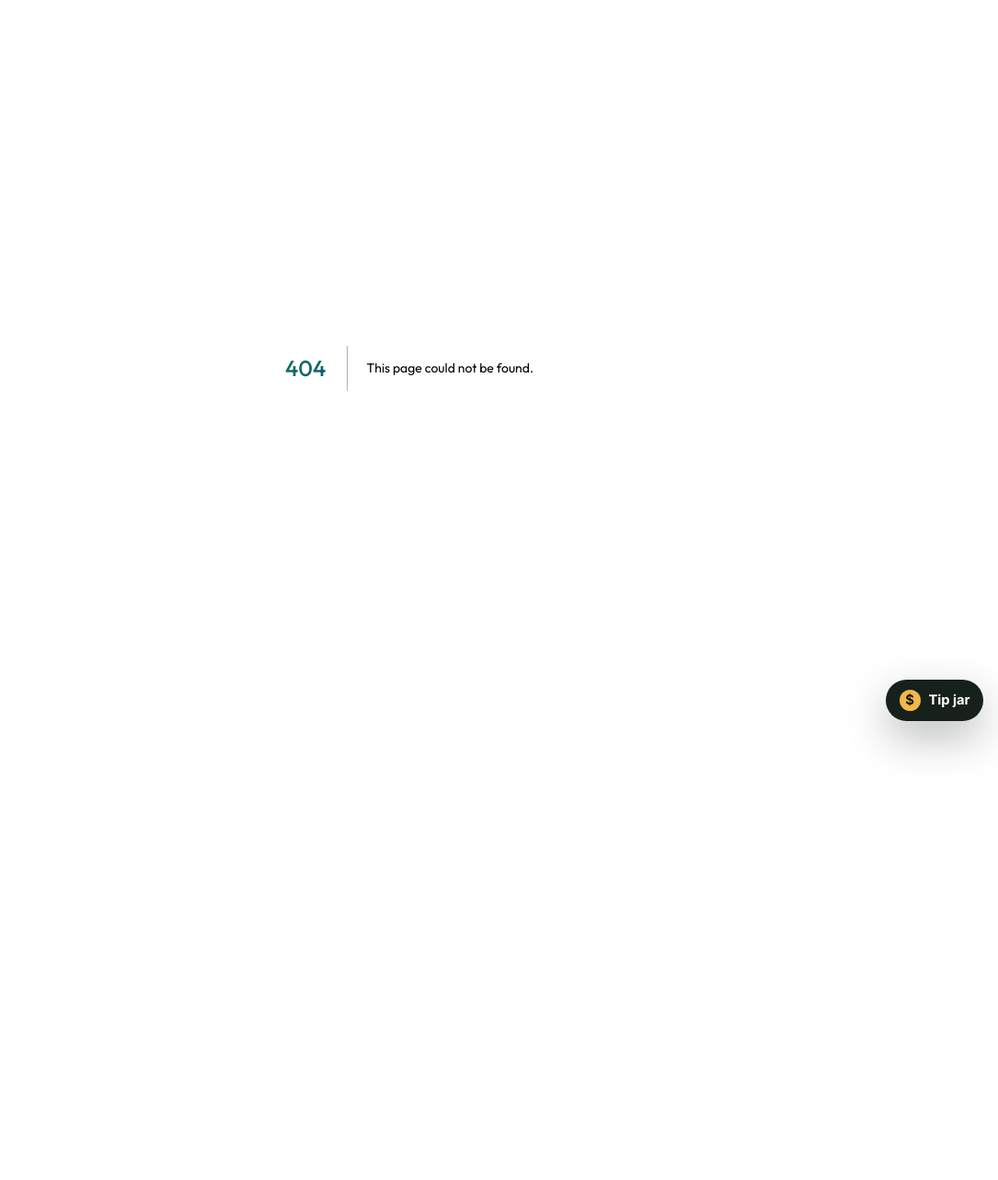
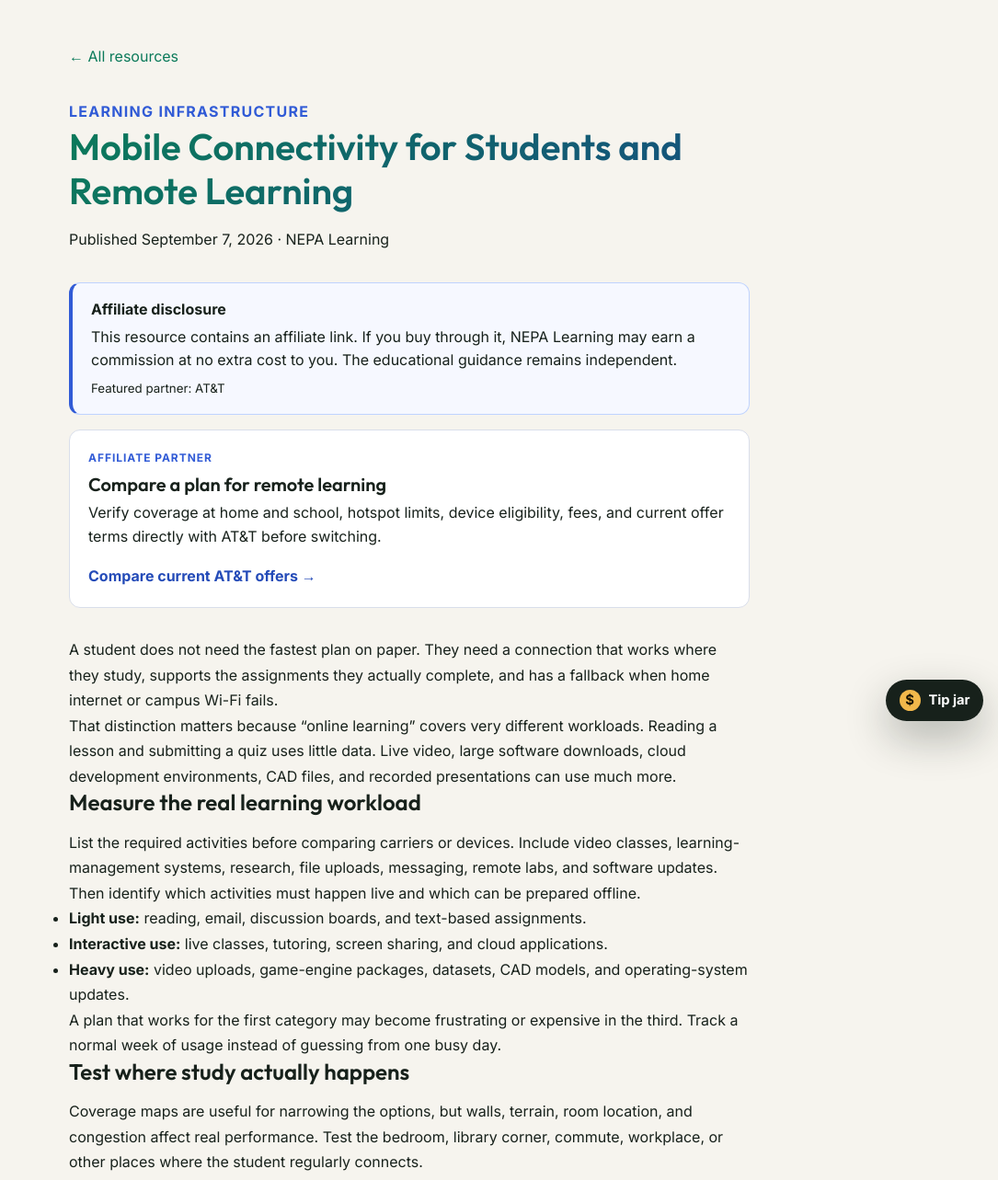
Before and after one commit to bkennedyshit/learning-platform, a Next.js app in the folder apps/content-site/: page /resources/mobile-connectivity-for-students-and-remote-learning in a window 1280 px wide. Before the commit this address had no page. Shown: the top 1283 px of the page at 92% size, without its empty margins (195-1280 px from the left). Before the commit the page ends 800 px from the top, so only its background shows below. Built offline with nearby package versions, Linux system fonts and the light colour scheme.

Commit message:
Add remote learning connectivity resource and stable sitemap

```diff
--- a/apps/content-site/src/app/layout.tsx
+++ b/apps/content-site/src/app/layout.tsx
@@ -4,9 +4,14 @@ import { Analytics } from "@vercel/analytics/next";
 import { SpeedInsights } from "@vercel/speed-insights/next";
 import "katex/dist/katex.min.css";
 import "./globals.css";
+import { SITE_URL } from "../lib/site";
 
 export const metadata: Metadata = {
-  title: "Learning Platform Content Site",
+  metadataBase: new URL(SITE_URL),
+  title: {
+    default: "NEPA Learning",
+    template: "%s | NEPA Learning",
+  },
   description: "Browse published learning lessons and resources.",
 };
 
--- /dev/null
+++ b/apps/content-site/src/app/resources/mobile-connectivity-for-students-and-remote-learning/page.tsx
@@ -0,0 +1,67 @@
+import type { Metadata } from "next";
+import Link from "next/link";
+import { AffiliateDisclosure } from "../../../components/AffiliateDisclosure";
+import { AffiliateOffer } from "../../../components/AffiliateOffer";
+
+export const metadata: Metadata = {
+  title: "Mobile Connectivity for Students and Remote Learning",
+  description: "A practical guide to coverage, hotspot data, offline study, security, and the real cost of a student mobile plan.",
+  alternates: { canonical: "/resources/mobile-connectivity-for-students-and-remote-learning" },
+};
+
+export default function MobileConnectivityResource() {
+  return (
+    <main style={{ maxWidth: 780, margin: "0 auto", padding: "3rem 1.25rem 5rem", lineHeight: 1.72 }}>
+      <Link href="/resources">← All resources</Link>
+      <article>
+        <header style={{ margin: "2rem 0" }}>
+          <p style={{ color: "#315bd6", fontWeight: 800, letterSpacing: ".08em", textTransform: "uppercase" }}>Learning infrastructure</p>
+          <h1>Mobile Connectivity for Students and Remote Learning</h1>
+          <p>Published September 7, 2026 · NEPA Learning</p>
+        </header>
+
+        <AffiliateDisclosure partner="AT&T" />
+        <AffiliateOffer />
+
+        <p>A student does not need the fastest plan on paper. They need a connection that works where they study, supports the assignments they actually complete, and has a fallback when home internet or campus Wi-Fi fails.</p>
+
+        <p>That distinction matters because “online learning” covers very different workloads. Reading a lesson and submitting a quiz uses little data. Live video, large software downloads, cloud development environments, CAD files, and recorded presentations can use much more.</p>
+
+        <h2>Measure the real learning workload</h2>
+        <p>List the required activities before comparing carriers or devices. Include video classes, learning-management systems, research, file uploads, messaging, remote labs, and software updates. Then identify which activities must happen live and which can be prepared offline.</p>
+        <ul>
+          <li><strong>Light use:</strong> reading, email, discussion boards, and text-based assignments.</li>
+          <li><strong>Interactive use:</strong> live classes, tutoring, screen sharing, and cloud applications.</li>
+          <li><strong>Heavy use:</strong> video uploads, game-engine packages, datasets, CAD models, and operating-system updates.</li>
+        </ul>
+        <p>A plan that works for the first category may become frustrating or expensive in the third. Track a normal week of usage instead of guessing from one busy day.</p>
+
+        <h2>Test where study actually happens</h2>
+        <p>Coverage maps are useful for narrowing the options, but walls, terrain, room location, and congestion affect real performance. Test the bedroom, library corner, commute, workplace, or other places where the student regularly connects.</p>
+        <p>Download speed is only one measurement. Live classes and remote desktops also depend on latency and stability, while submitting media depends on upload speed. A connection that produces one impressive speed test can still drop repeatedly during a class.</p>
+
+        <h2>Read hotspot limits carefully</h2>
+        <p>A phone plan and its hotspot allowance are not always the same pool of usable high-speed data. Check the current allowance, what happens after it is used, which devices qualify, the number of required lines, activation costs, and the duration of any promotion. Carrier terms change, so verify them directly before switching.</p>
+        <p>If a laptop will depend on the hotspot, test the actual laptop and learning applications. Do not assume performance on the phone itself proves that tethering will meet the workload.</p>
+
+        <h2>Build an offline study path</h2>
+        <p>Connectivity will fail occasionally, even with a well-chosen plan. Download readings, assignment instructions, reference material, and permitted media before a long commute or expected outage. Keep local tools available for writing, coding, and note taking.</p>
+        <p>When possible, choose applications that save drafts locally and resume uploads. A student should be able to tell whether work is pending, submitted, or failed. Important assignments deserve a local copy with a clear filename and timestamp.</p>
+
+        <h2>Use a genuinely separate backup</h2>
+        <p>A phone and tablet on the same network may fail together. A backup could be another carrier in the household, a school hotspot, a library, an approved campus lab, or an offline workflow that lets the student continue until service returns.</p>
+        <p>The right backup depends on the cost of interruption. A recorded lecture is easy to resume. A timed exam, live presentation, or remote lab needs a stronger contingency plan agreed with the instructor beforehand.</p>
+
+        <h2>Protect accounts and devices</h2>
+        <p>Use device locks, current software, multi-factor authentication, and the school’s approved access method. Avoid sharing passwords or moving protected coursework into random personal services just to finish a transfer. Know how to remotely lock a lost phone and how to contact the school if access credentials are exposed.</p>
+
+        <h2>Compare the full cost</h2>
+        <p>Include the plan, device payments, activation charges, taxes, accessories, and any home-internet overlap. Then compare that total with the problem being solved. If mobile service prevents missed classes or makes an unreliable home connection usable, it may be essential infrastructure. If campus and home Wi-Fi already cover the workload, a larger plan may add cost without improving learning.</p>
+
+        <h2>Bottom line</h2>
+        <p>Choose student connectivity from evidence: the actual coursework, the actual locations, the full current terms, and a tested fallback. The goal is not maximum speed. It is dependable access without turning a temporary promotion into a long-term budget problem.</p>
+        <p>Continue learning with <Link href="/subject/ai-and-machine-learning-systems">AI and machine-learning lessons</Link> or explore the <Link href="/tools">interactive tools</Link>.</p>
+      </article>
+    </main>
+  );
+}
--- /dev/null
+++ b/apps/content-site/src/components/AffiliateDisclosure.tsx
@@ -0,0 +1,9 @@
+export function AffiliateDisclosure({ partner }: { partner: string }) {
+  return (
+    <aside aria-label="Affiliate disclosure" style={{ margin: "1.5rem 0 1rem", padding: "1rem 1.25rem", border: "1px solid #bfd3ff", borderLeft: "4px solid #315bd6", borderRadius: 12, background: "#f6f8ff", lineHeight: 1.55 }}>
+      <strong>Affiliate disclosure</strong>
+      <p style={{ margin: ".35rem 0" }}>This resource contains an affiliate link. If you buy through it, NEPA Learning may earn a commission at no extra cost to you. The educational guidance remains independent.</p>
+      <small>Featured partner: {partner}</small>
+    </aside>
+  );
+}
--- /dev/null
+++ b/apps/content-site/src/components/AffiliateOffer.tsx
@@ -0,0 +1,12 @@
+const ATT_URL = "https://alnk.to/3JaXrf2";
+
+export function AffiliateOffer() {
+  return (
+    <aside aria-label="AT&T affiliate partner" style={{ margin: "0 0 2rem", padding: "1.25rem", border: "1px solid #d9deea", borderRadius: 12, background: "#fff" }}>
+      <div style={{ color: "#315bd6", fontSize: ".75rem", fontWeight: 800, letterSpacing: ".08em", textTransform: "uppercase" }}>Affiliate partner</div>
+      <h2 style={{ margin: ".4rem 0", fontSize: "1.25rem" }}>Compare a plan for remote learning</h2>
+      <p style={{ margin: "0 0 1rem", lineHeight: 1.6 }}>Verify coverage at home and school, hotspot limits, device eligibility, fees, and current offer terms directly with AT&T before switching.</p>
+      <a href={ATT_URL} target="_blank" rel="sponsored nofollow noopener noreferrer" style={{ color: "#244bb8", fontWeight: 700 }}>Compare current AT&T offers →</a>
+    </aside>
+  );
+}
```
Also changed, not shown: apps/content-site/src/app/resources/page.tsx (added, +25 -0 lines), apps/content-site/src/app/sitemap.ts (+12 -3 lines).
